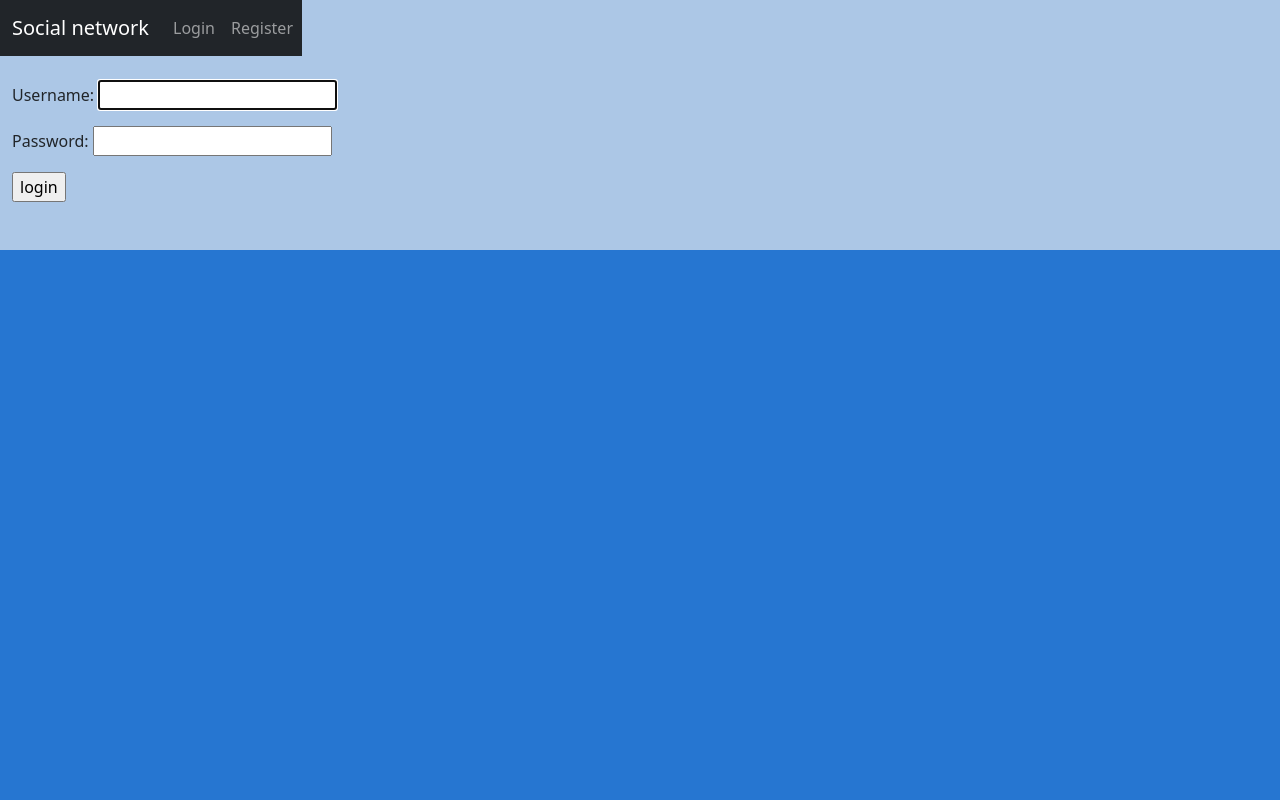
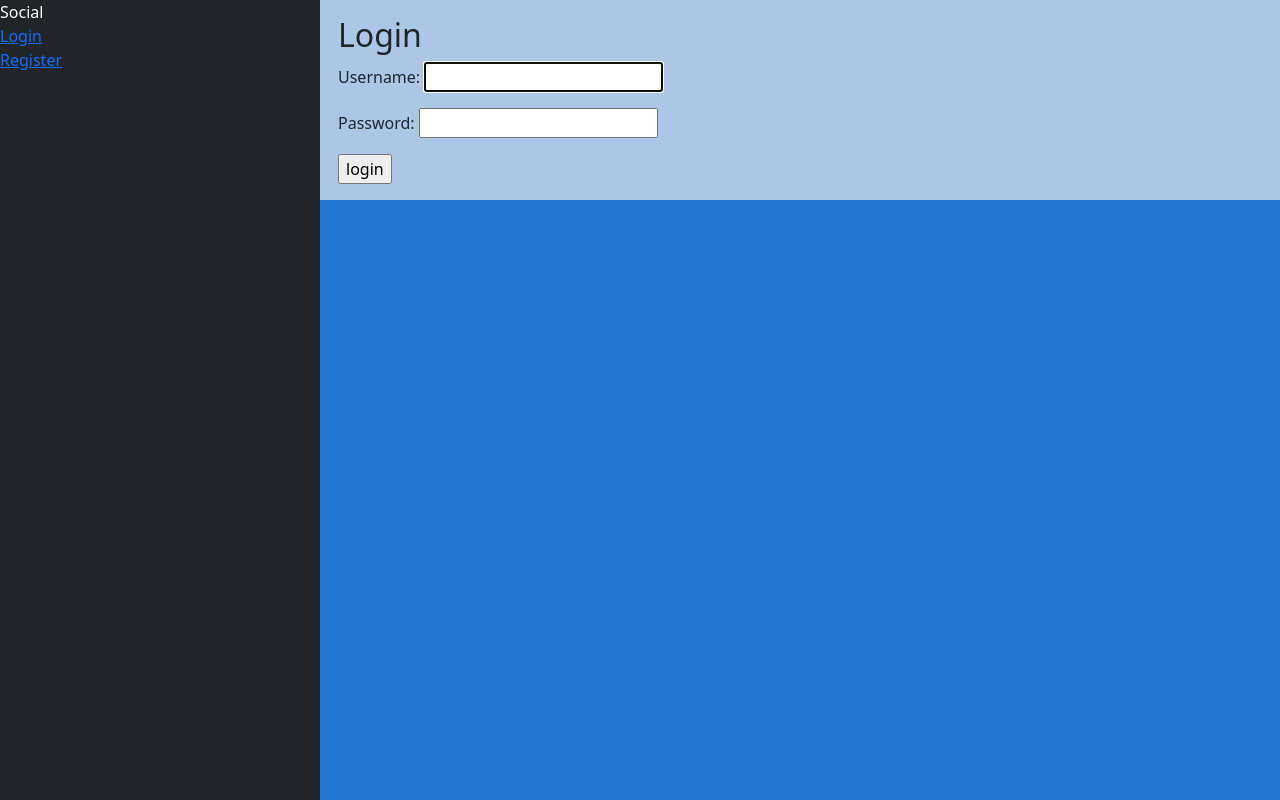
Before and after one commit to Yukovv/social-network, a Django app: page /accounts/login/ in a window 1280 px wide. Run offline with Django 4.2, Linux system fonts and the light colour scheme; some libraries are stand-ins or nearby versions.

Commit message:
fix navbar

```diff
--- a/social/social_authorization/templates/social_authorization/login.html
+++ b/social/social_authorization/templates/social_authorization/login.html
@@ -5,6 +5,8 @@
 {% endblock %}
 
 {% block content %}
+
+  <h1>Login</h1>
 
   {% if form.errors %}
     <p>Your username and password didn't match. Please try again.</p>
--- a/social/social_network/templates/base.html
+++ b/social/social_network/templates/base.html
@@ -6,7 +6,7 @@
 
   {% load static %}
   <link
-        href="{% static 'blog/css/bootstrap.min.css' %}"
+      href="{% static 'social_network/css/bootstrap.min.css' %}"
       type="text/css"
       rel="stylesheet"
   />
@@ -30,48 +30,91 @@
       button {
         margin: 4px;
       }
+
+      nav {
+        height: 100%;
+        width: 25%;
+        position: fixed;
+      }
+
+      .nav-item {
+        color: white;
+      }
   </style>
 </head>
 
 <body>
+<!--    <div class="row" >-->
+<!--    <div class="col-3" id="nvb">-->
+<!--      <nav class="nav flex-column bg-dark">-->
+<!--      <div class="container-fluid">-->
+<!--        <ul class="nav navbar-nav justify-content-end flex-grow-1 pe-3">-->
+<!--          <li class="nav-item">-->
+<!--            <a class="navbar-brand" href="#">Social network</a>-->
+<!--          </li>-->
+<!--          {% if request.user.is_authenticated %}-->
+<!--          <li class="nav-item">-->
+<!--            <a class="nav-link" href="{% url 'social_network:profile' %}">My profile</a>-->
+<!--          </li>-->
+<!--          <li class="nav-item">-->
+<!--            <a class="nav-link" href="{% url 'social_network:friends' %}">Friends</a>-->
+<!--          </li>-->
+<!--          <li class="nav-item">-->
+<!--            <a class="nav-link" href="{% url 'social_network:dialogues' %}">Dialogues</a>-->
+<!--          </li>-->
+<!--          <li class="nav-item">-->
+<!--            <a class="nav-link" href="{% url 'social_network:feed' %}">Feed</a>-->
+<!--          </li>-->
+<!--          <li class="nav-item">-->
+<!--            <a class="nav-link" href="{% url 'social_network:search' %}">Search</a>-->
+<!--          </li>-->
+<!--          <li class="nav-item">-->
+<!--            <a class="nav-link me-2" href="{% url 'logout' %}">Logout</a>-->
+<!--          </li>-->
+<!--          {% else %}-->
+<!--          <li class="nav-item">-->
+<!--            <a class="nav-link" href="{% url 'login' %}">Login</a>-->
+<!--          </li>-->
+<!--          <li class="nav-item">-->
+<!--            <a class="nav-link" href="{% url 'register' %}">Register</a>-->
+<!--          </li>-->
+<!--          {% endif %}-->
+<!--        </ul>-->
+<!--      </div>-->
+<!--      </nav>-->
+<!--    </div>-->
+
 <div class="row">
   <div class="col-3">
-        <nav class="navbar navbar-expand-lg navbar-dark bg-dark">
-          <div class="container-fluid">
-            <a class="navbar-brand" href="#">Social network</a>
-            <button class="navbar-toggler" type="button" data-bs-toggle="collapse" data-bs-target="#navbarNavAltMarkup" aria-controls="navbarNavAltMarkup" aria-expanded="false" aria-label="Toggle navigation">
-              <span class="navbar-toggler-icon"></span>
-            </button>
-            <div class="collapse navbar-collapse" id="navbarNavAltMarkup">
-              <div class="navbar-nav">
+    <nav class="nav flex-column bg-dark">
+      <ul class="nav navbar-nav">
+        <li class="nav-item"><a class="navbar-brand" href="#">Social</a></li>
         {% if request.user.is_authenticated %}
-                <a class="nav-link" href="{% url 'social_network:profile' %}">My profile</a>
-                <a class="nav-link" href="{% url 'social_network:friends' %}">Friends</a>
-                <a class="nav-link" href="{% url 'social_network:dialogues' %}">Dialogues</a>
-                <a class="nav-link" href="{% url 'social_network:feed' %}">Feed</a>
-                <a class="nav-link" href="{% url 'social_network:search' %}">Search</a>
-                <hr>
-                <a class="nav-link me-2" href="{% url 'logout' %}">Logout</a>
+        <li><a href="#">Profile</a></li>
+        <li><a href="#">Friends</a></li>
+        <li><a href="#">Dialogues</a></li>
+        <li><a href="#">Feed</a></li>
+        <li><a href="#">Search</a></li>
+        <li><a href="{% url 'logout' %}">Logout</a></li>
         {% else %}
-                <a class="nav-link" href="{% url 'login' %}">Login</a>
-                <a class="nav-link" href="{% url 'register' %}">Register</a>
+        <li class="nav-item"><a href="{% url 'login' %}">Login</a></li>
+        <li class="nav-item"><a href="{% url 'register' %}">Register</a></li>
         {% endif %}
-              </div>
-            </div>
-          </div>
+      </ul>
     </nav>
-      </div>
   </div>
 
   <div class="col-9">
-      <div class="container my-4">
+    <div class="container my-3">
     {% block content %}
     Base Body
     {% endblock %}
     </div>
   </div>
+
+
   <br>
-    <script src="{% static 'blog/js/bootstrap.bundle.min.js' %}"></script>
+  <script src="{% static 'social_network/js/bootstrap.bundle.min.js' %}"></script>
 
 </body>
 </html>
```
Lines whose indentation alone changed are shown as unchanged.
